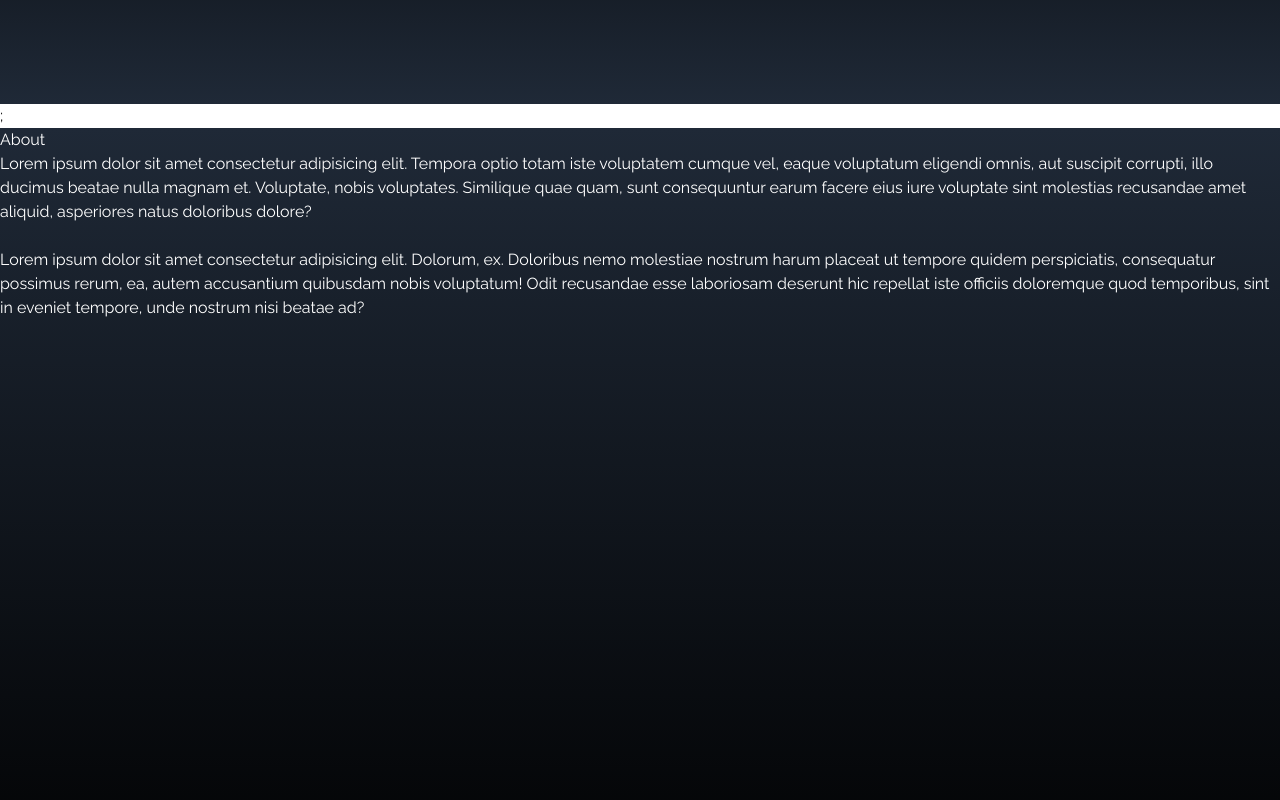
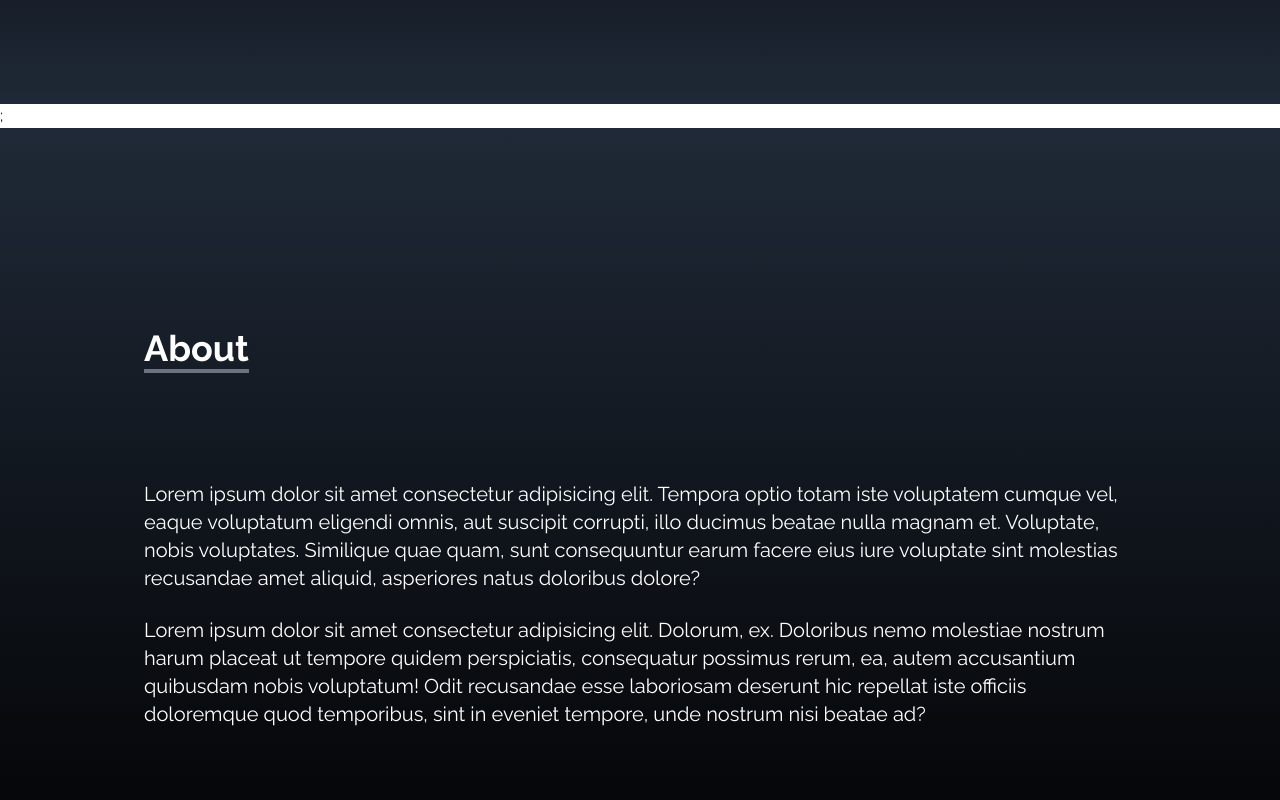
Before and after one commit to Bolaji-hub/My-portfolio, a React (Create React App) app: page / in a window 1280 px wide. Shown: the part 720-1520 px from the top of the page. Built offline with nearby package versions, Linux system fonts and the light colour scheme.

Commit message:
- decorating the about section

```diff
--- a/src/components/About.jsx
+++ b/src/components/About.jsx
@@ -6,11 +6,13 @@
       name="about"
       className="w-full h-screen bg-gradient-to-b from-gray-800 to-black text-white"
     >
-      <div>
-        <div>
-          <p>About</p>
+      <div className="max-w-screen-lg p-4 mx-auto flex flex-col justify-center w-full h-full">
+        <div className="pb-8">
+          <p className="text-4xl font-bold inline border-b-4 border-gray-500">
+            About
+          </p>
         </div>
-        <p>
+        <p className="text-xl mt-20">
           Lorem ipsum dolor sit amet consectetur adipisicing elit. Tempora optio
           totam iste voluptatem cumque vel, eaque voluptatum eligendi omnis, aut
           suscipit corrupti, illo ducimus beatae nulla magnam et. Voluptate,
@@ -19,7 +21,7 @@
           natus doloribus dolore?
         </p>
         <br />
-        <p>
+        <p className="text-xl">
           Lorem ipsum dolor sit amet consectetur adipisicing elit. Dolorum, ex.
           Doloribus nemo molestiae nostrum harum placeat ut tempore quidem
           perspiciatis, consequatur possimus rerum, ea, autem accusantium
```
